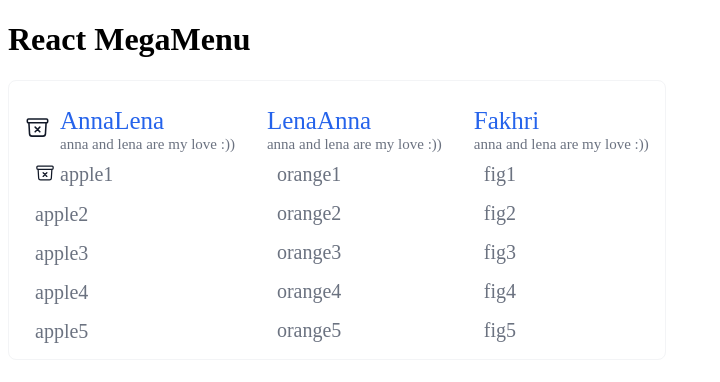
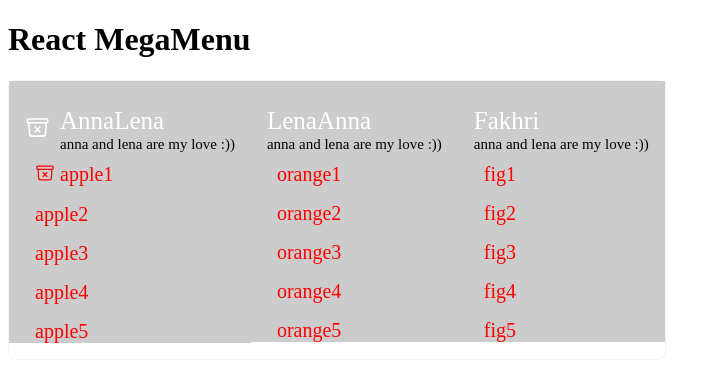
Before and after one commit to alirezamirahmadi/react-megamenu, a React (Vite) app: page / in a window 1280 px wide. Shown: the top 382 px of the page, without its empty margins (0-720 px from the left). Built offline with nearby package versions, Linux system fonts and the light colour scheme.

Commit message:
feat: add createcontext for options

```diff
--- a/App.tsx
+++ b/App.tsx
@@ -55,7 +55,7 @@ function App() {
   return (
     <>
       <h1>React MegaMenu</h1>
-      <ReactMegaMenu menus={menu} />
+      <ReactMegaMenu menus={menu} options={{color:{backgroundColor:"#ccc", headTitle:"#fff", description:"#000", itemTitle:"#ff0000"}}} />
     </>
   )
 }
--- a/src/components/menu/Menu.tsx
+++ b/src/components/menu/Menu.tsx
@@ -1,25 +1,30 @@
-import { MenuType, ItemType } from "../../types/megaMenuType";
+import { useContext } from "react";
+
+import type { MenuType, ItemType } from "../../types/megaMenuType";
+import { MainContext } from "../../reactMegaMenu/ReactMegaMenu";
 import './menu.css';
 
 export default function Menu({ menu }: { menu: MenuType }): React.JSX.Element {
 
+  const mainContext = useContext(MainContext);
+
   return (
     <>
-      <div className="rmm-menu-main">
+      <div className="rmm-menu-main" style={{ backgroundColor: mainContext.options?.color?.backgroundColor, borderColor: mainContext.options?.color?.borderColor }}>
         <div className="rmm-menu-head">
-          {menu.icon && <div className="rmm-menu-head__icon">{menu.icon}</div>}
+          {menu.icon && <div className="rmm-menu-head__icon" style={{ color: mainContext.options?.color?.headTitle }}>{menu.icon}</div>}
           <a href={menu.href ?? '#'} className="rmm-menu-head__link">
-            <span className="rmm-menu-head__title">{menu.title}</span>
-            {menu.description && <span className="rmm-menu-head__des">{menu.description}</span>}
+            <span className="rmm-menu-head__title" style={{ color: mainContext.options?.color?.headTitle }}>{menu.title}</span>
+            {menu.description && <span className="rmm-menu-head__des" style={{ color: mainContext.options?.color?.description }}>{menu.description}</span>}
           </a>
         </div>
         <ul className="rmm-menu-ul">
           {
             menu.items.map((item: ItemType) => (
               <li key={item.id} className="rmm-menu-item">
-                {item.icon && <div className="rmm-menu-item__icon">{item.icon}</div>}
+                {item.icon && <div className="rmm-menu-item__icon" style={{ color: mainContext.options?.color?.itemTitle }}>{item.icon}</div>}
                 <a href={item.href} className="rmm-menu-item__link">
-                  <span className="rmm-menu-item__title">{item.title}</span>
+                  <span className="rmm-menu-item__title" style={{ color: mainContext.options?.color?.itemTitle }}>{item.title}</span>
                 </a>
               </li>
             ))
--- a/src/reactMegaMenu/ReactMegaMenu.tsx
+++ b/src/reactMegaMenu/ReactMegaMenu.tsx
@@ -1,11 +1,21 @@
+import { createContext } from "react";
+
 import Menu from "../components/menu/Menu";
-import { MenuType, ReactMegaMenuType } from "../types/megaMenuType";
+import type { MenuType, ReactMegaMenuType } from "../types/megaMenuType";
+import type { ContextType } from "../types/contextType";
+import defaultOptions from "../defaults/defaultOptions";
 import "../styles/main.css";
 import "./reactMegaMenu.css";
 
+const MainContext = createContext<ContextType>({
+  options: undefined,
+})
+
 export default function ReactMegaMenu({ direction = "ltr", menus, options }: ReactMegaMenuType): React.JSX.Element {
+
   return (
     <>
+      <MainContext.Provider value={{ options: { ...defaultOptions, ...options } }}>
         <div className="rmm-megamenu-main" dir={direction}>
           {
             menus.map((menu: MenuType) => (
@@ -15,6 +25,11 @@ export default function ReactMegaMenu({ direction = "ltr", menus, options }: Rea
             ))
           }
         </div>
+      </MainContext.Provider>
     </>
   )
 }
+
+export {
+  MainContext
+}
--- a/src/types/OptionType.tsx
+++ b/src/types/OptionType.tsx
@@ -8,7 +8,7 @@ type OptionType = {
     itemTitle?: string,
     itemTitleHover?: string,
   },
-  fullWidth: boolean,
+  fullWidth?: boolean,
   image?: React.ReactNode,
   CTA?: React.ReactNode,
   responsive?: boolean,
--- /dev/null
+++ b/src/types/contextType.tsx
@@ -0,0 +1,9 @@
+import { OptionType } from "./optionType";
+
+type ContextType = {
+  options?: OptionType,
+}
+
+export type {
+  ContextType
+}
```
Lines whose indentation alone changed are shown as unchanged.
